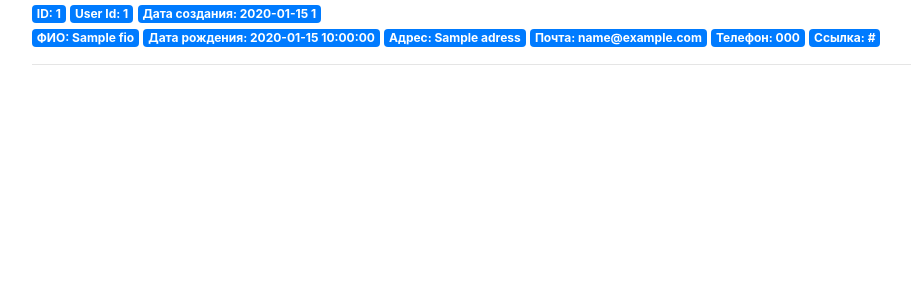
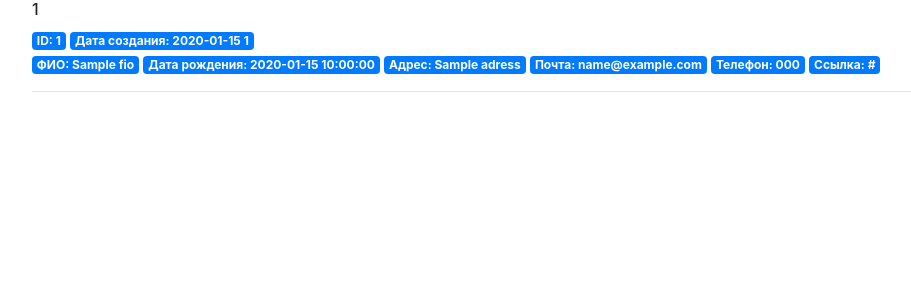
Before and after one commit to Batya02/HH_Local, a Python web app: template web/templates/candidats.html in a window 1280 px wide. Shown: the part 56-356 px from the top of the page, without its empty margins (53-964 px from the left). Run offline with Jinja, Linux system fonts and the light colour scheme; the template is opened without the code that fills it: most values are stand-ins (such as "Sample title", 1, 10 or a date in 2020); some libraries are stand-ins or nearby versions.

Commit message:
candidats web

```diff
--- a/web/templates/candidats.html
+++ b/web/templates/candidats.html
@@ -3,8 +3,9 @@
 {% block content %}
     <!--<h1>{% block title %}Candidats{% endblock %}</h1>-->
     {% for candidat in candidats %}
+        <h6>{{ candidat.user_id }}</h6>
         <span class="badge badge-primary">ID: {{ candidat.id }}</span>
-        <span class="badge badge-primary">User Id: {{ candidat.user_id }}</span>
+        <!--<span class="badge badge-primary">User Id: {{ candidat.user_id }}</span>-->
         <span class="badge badge-primary">Дата создания: {{ (candidat.created|string)[:-7] }}</span>
         <br>
         <span class="badge badge-primary">ФИО: {{ candidat.fio }}</span>
```
